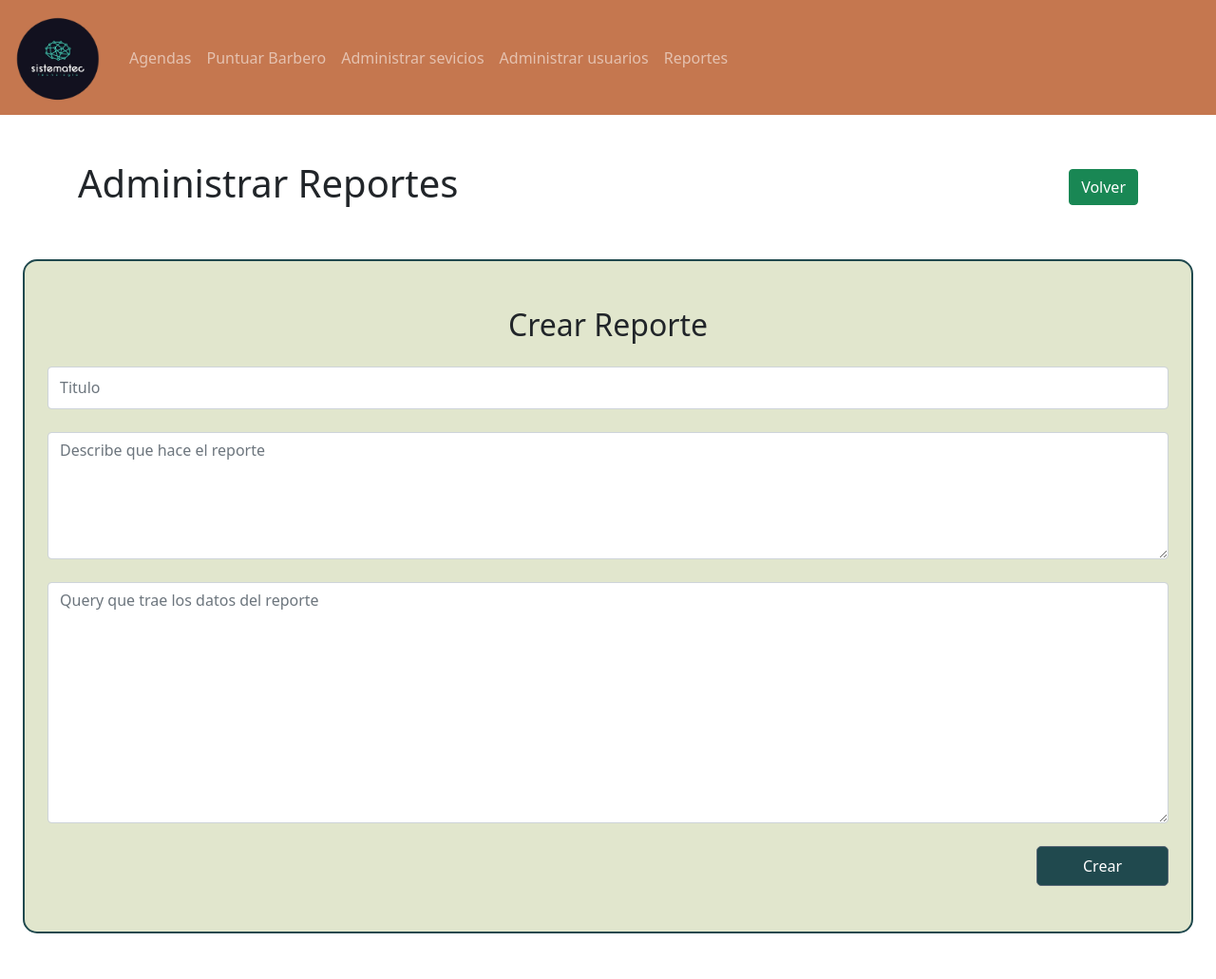
After one commit to NicolePGodoy/sistematec, a PHP site: page /adminreportes.php in a window 1280 px wide. The commit adds this page. Shown: the whole page at 95% size. Run offline with PHP 8.4, Linux system fonts and the light colour scheme; some libraries are stand-ins or nearby versions.

Commit message:
Mejoras codigo

```diff
--- /dev/null
+++ b/adminreportes.php
@@ -0,0 +1,33 @@
+<!DOCTYPE html>
+<html lang="es">
+
+<head>
+    <meta charset="UTF-8">
+    <meta name="viewport" content="width=device-width, initial-scale=1.0">
+    <link href="https://cdn.jsdelivr.net/npm/bootstrap@5.0.2/dist/css/bootstrap.min.css" rel="stylesheet"
+        integrity="sha384-EVSTQN3/azprG1Anm3QDgpJLIm9Nao0Yz1ztcQTwFspd3yD65VohhpuuCOmLASjC" crossorigin="anonymous">
+    <script src="https://cdn.jsdelivr.net/npm/bootstrap@5.0.2/dist/js/bootstrap.bundle.min.js"
+        integrity="sha384-MrcW6ZMFYlzcLA8Nl+NtUVF0sA7MsXsP1UyJoMp4YLEuNSfAP+JcXn/tWtIaxVXM"
+        crossorigin="anonymous"></script>
+    <link rel="stylesheet" href="css/styles.css">
+    <link rel="stylesheet" href="https://use.fontawesome.com/releases/v5.10.2/css/all.css" />
+    <title>Reportes</title>
+</head>
+
+<body>
+    <?php include_once 'sections/header.php' ?>
+    <div class="container my-5">
+        <div class="row align-items-center">
+            <div class="col">
+                <h1>Administrar Reportes</h1>
+            </div>
+            <div class="col text-end">
+                <a href="reportes.php">
+                    <button class="btn btn-success">Volver</button>
+                </a>
+            </div>
+        </div>
+    </div>
+    <?php include_once 'forms/addReport.php' ?>
+</body>
+</html>
--- /dev/null
+++ b/forms/addReport.php
@@ -0,0 +1,18 @@
+<section class="py-5 mx-4 mb-5 container-form">
+    <!-- se crea un formulario que enlaza con la url a gendasfunctions.php con metodo post -->
+    <form class="px-md-4" action="/php/reports.php" method="POST">
+        <div class="text-center mb-4">
+            <h2>Crear Reporte</h2>
+        </div>
+        <div class="mb-4">
+            <!-- se generan los input para llenas los campos -->
+            <input type="text" class="form-control input-form" id="title" name="title" placeholder="Titulo" required>
+        </div>
+        <textarea class="form-control mb-4" id="description" name="description" rows="5" placeholder="Describe que hace el reporte" required></textarea>
+        <textarea class="form-control mb-4" id="query" name="query" rows="10" placeholder="Query que trae los datos del reporte" required></textarea>
+        <!-- se crea el boton hidden que enviará la informacion retenida en el formulario  -->
+        <div class="d-flex justify-content-end">
+            <button type="submit" name="crear" class="btn btn-primary boton-oscuro px-5 py-2">Crear</button>
+        </div>
+    </form>
+</section>
```
Also changed, not shown: agendas.php (+1 -7 lines), php/connectionDB.php (added, +13 -0 lines), php/reports.php (added, +29 -0 lines), php/users.php (+1 -10 lines), reportes.php (+11 -2 lines).
